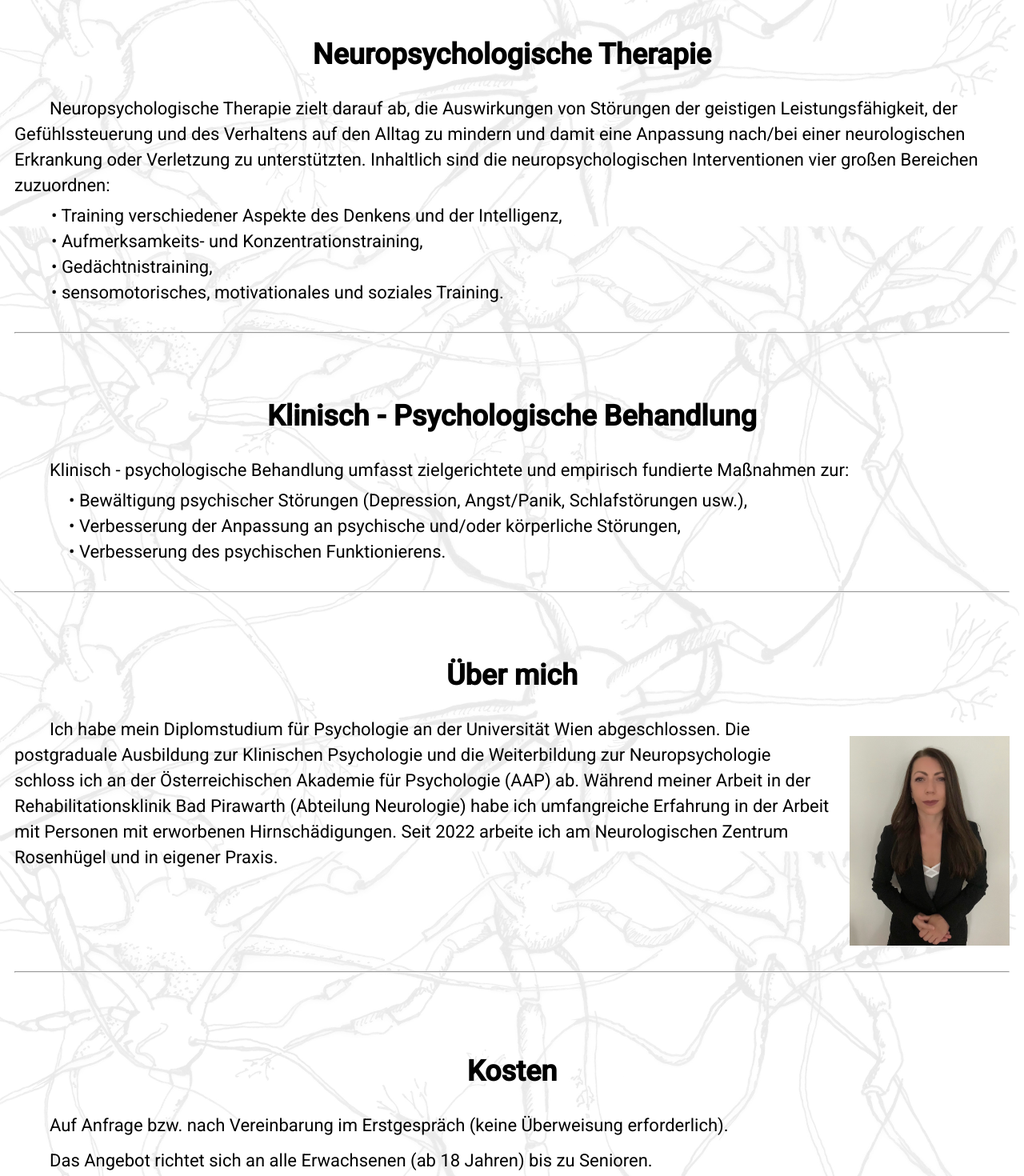
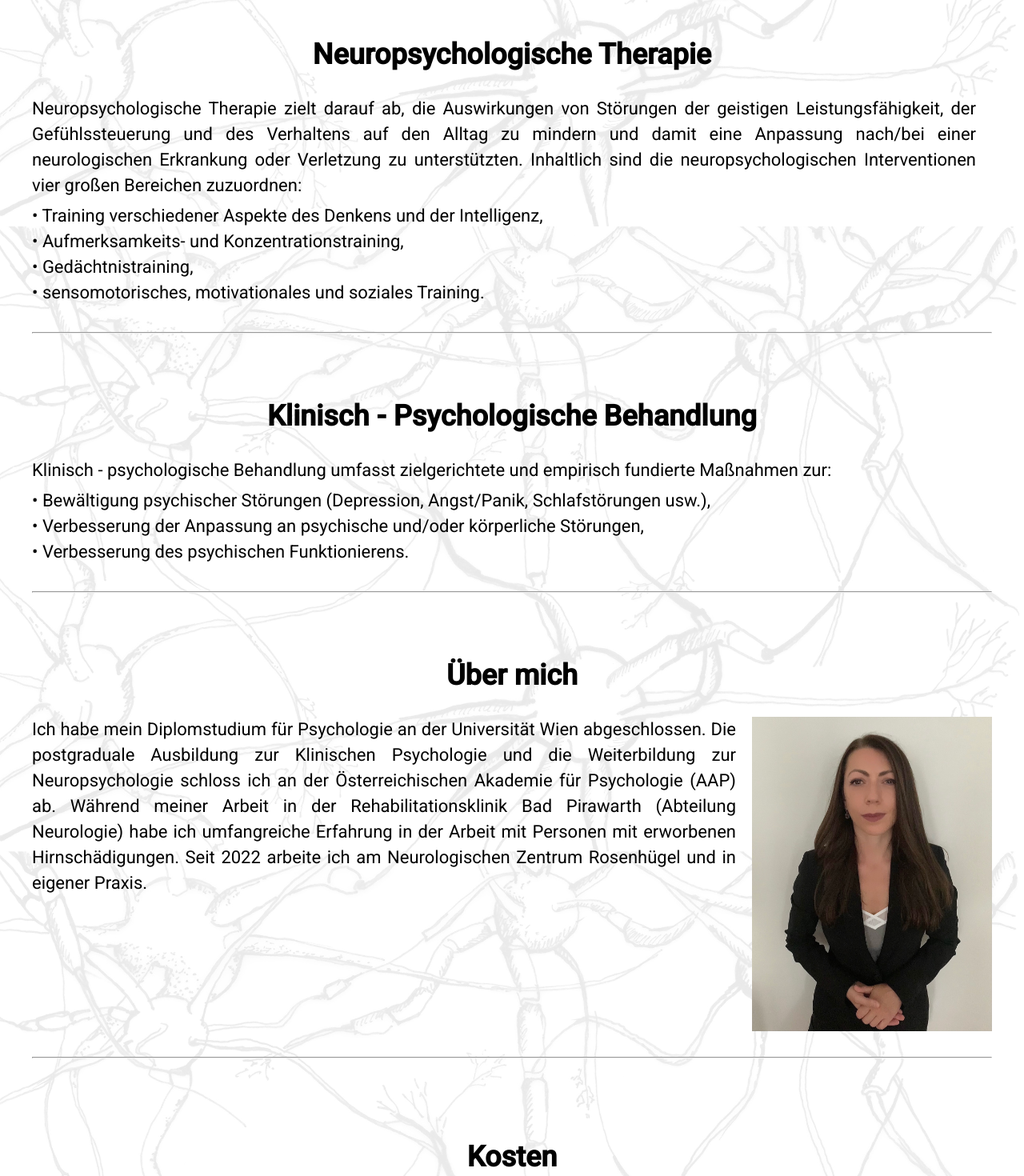
Before and after one commit to niculuka/alexandra, an Angular app: page / in a window 1280 px wide. Shown: the part 1280-2750 px from the top of the page at 80% size. Built offline with nearby package versions, Linux system fonts and the light colour scheme.

Commit message:
commit  7

```diff
--- a/src/app/content/content.component.css
+++ b/src/app/content/content.component.css
@@ -1,5 +1,5 @@
 .content {
-    margin: 0 18px;
+    margin: 0 40px;
 }
 
 .head {
@@ -27,6 +27,7 @@
 
 .paragraph {
     margin-right: 20px;
+    text-align: justify;
 }
 
 .photo {
@@ -34,8 +35,7 @@
 }
 
 img {
-    margin-top: 24px;
-    width: 200px;
+    width: 300px;
 }
 
 .head h1 {
@@ -61,7 +61,6 @@ section {
 }
 
 .line {
-    margin-left: 46px;
     font-size: 22px;
 }
 
@@ -97,6 +96,6 @@ hr {
     }
 
     section {
-        scroll-margin-top: 230px;
+        scroll-margin-top: 250px;
     }
 }
--- a/src/app/content/content.component.html
+++ b/src/app/content/content.component.html
@@ -5,14 +5,14 @@
         <div class="head">
             <div class="description">
                 <h1><strong>{{language.tA}}</strong></h1>
-                <p style="text-indent :1em;">{{language.tA_h1}}</p>
-                <p style="text-indent :1em;">{{language.tA_h2}}</p>
+                <p>{{language.tA_h1}}</p>
+                <p>{{language.tA_h2}}</p>
             </div>
             <div class="author">
                 <div>
                     <h1><strong>{{language.tB}}</strong></h1>
-                    <p style="text-indent :1em;">{{language.tB_h1}}</p>
-                    <p style="text-indent :1em;">{{language.tB_h2}}</p>
+                    <p>{{language.tB_h1}}</p>
+                    <p>{{language.tB_h2}}</p>
                 </div>
             </div>
         </div>
@@ -25,7 +25,7 @@
     <section id="section1">
         <h1 class="title"><strong>{{language.t1}}</strong></h1>
         <br>
-        <p class="paragraph" style="text-indent :2em;">{{language.t1_h1}}</p>
+        <p class="paragraph">{{language.t1_h1}}</p>
         <p class="line">{{language.t1_h1_p1}}</p>
         <p class="line">{{language.t1_h1_p2}}</p>
         <p class="line">{{language.t1_h1_p3}}</p>
@@ -41,7 +41,7 @@
     <section id="section2">
         <h1 class="title"><strong>{{language.t2}}</strong></h1>
         <br>
-        <p class="paragraph" style="text-indent :2em;">{{language.t2_h1}}</p>
+        <p class="paragraph">{{language.t2_h1}}</p>
         <p class="line">{{language.t2_h1_p1}}</p>
         <p class="line">{{language.t2_h1_p2}}</p>
         <p class="line">{{language.t2_h1_p3}}</p>
@@ -56,7 +56,7 @@
     <section id="section3">
         <h1 class="title"><strong>{{language.t3}}</strong></h1>
         <br>
-        <p class="paragraph" style="text-indent :2em;">{{language.t3_h1}}</p>
+        <p class="paragraph">{{language.t3_h1}}</p>
         <p class="line">{{language.t3_h1_p1}}</p>
         <p class="line">{{language.t3_h1_p2}}</p>
         <p class="line">{{language.t3_h1_p3}}</p>
@@ -70,10 +70,10 @@
     <section id="section4">
         <h1 class="title"><strong>{{language.t4}}</strong></h1>
         <br>
-        <p class="paragraph" style="text-indent :2em;">{{language.t4_h1}}</p>
-        <p class="line" style="text-indent :1em;">{{language.t4_h1_p1}}</p>
-        <p class="line" style="text-indent :1em;">{{language.t4_h1_p2}}</p>
-        <p class="line" style="text-indent :1em;">{{language.t4_h1_p3}}</p>
+        <p class="paragraph">{{language.t4_h1}}</p>
+        <p class="line">{{language.t4_h1_p1}}</p>
+        <p class="line">{{language.t4_h1_p2}}</p>
+        <p class="line">{{language.t4_h1_p3}}</p>
     </section>
     <br>
     <hr>
@@ -86,7 +86,7 @@
 
         <div class="about">
             <div>
-                <p class="paragraph" style="text-indent :2em;">{{language.t5_h1}}</p>
+                <p class="paragraph">{{language.t5_h1}}</p>
             </div>
             <div class="photo">
                 <img src="assets/images/img.jpg" alt="image">
@@ -101,8 +101,8 @@
     <section id="section6">
         <h1 class="title"><strong>{{language.t6}}</strong></h1>
         <br>
-        <p class="paragraph" style="text-indent :2em;">{{language.t6_h1}}</p>
-        <p class="paragraph" style="text-indent :2em;">{{language.t6_h2}}</p>
+        <p class="paragraph">{{language.t6_h1}}</p>
+        <p class="paragraph">{{language.t6_h2}}</p>
     </section>
     <br>
     <hr>
@@ -112,9 +112,9 @@
     <section id="section7">
         <h1 class="title"><strong>{{language.t7}}</strong></h1>
         <br>
-        <p class="paragraph" style="text-indent :2em;"><b>{{language.t7_h1}}</b>{{language.t7_h1_p1}}</p>
-        <p class="paragraph" style="text-indent :2em;"><b>{{language.t7_h2}}</b>{{language.t7_h2_p1}}</p>
-        <p class="paragraph" style="text-indent :2em;"><b>{{language.t7_h3}}</b>{{language.t7_h3_p1}}</p>
+        <p class="paragraph"><b>{{language.t7_h1}}</b>{{language.t7_h1_p1}}</p>
+        <p class="paragraph"><b>{{language.t7_h2}}</b>{{language.t7_h2_p1}}</p>
+        <p class="paragraph"><b>{{language.t7_h3}}</b>{{language.t7_h3_p1}}</p>
     </section>
     <br>
     <hr>
--- a/src/app/navbar/navbar.component.css
+++ b/src/app/navbar/navbar.component.css
@@ -35,7 +35,7 @@ input {
   flex-direction: row;
   justify-content: center;
   flex-wrap: wrap;
-  margin: auto 20px;
+  margin: auto;
   padding: 16px;
   font-size: 20px;
   background-color: white;
```
